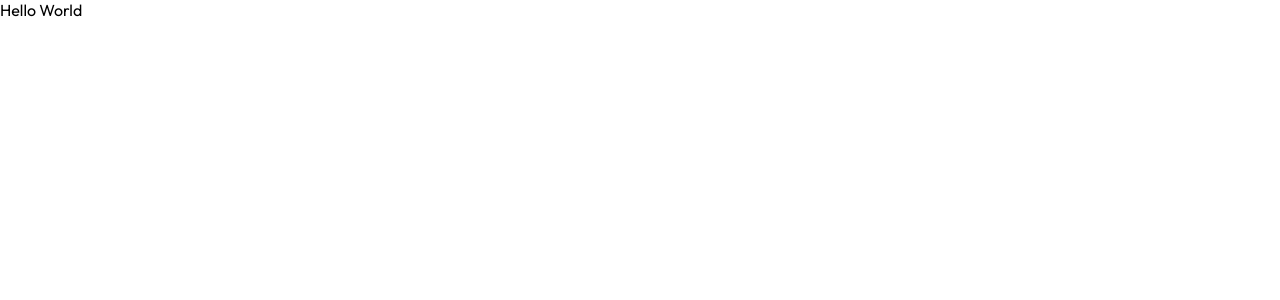
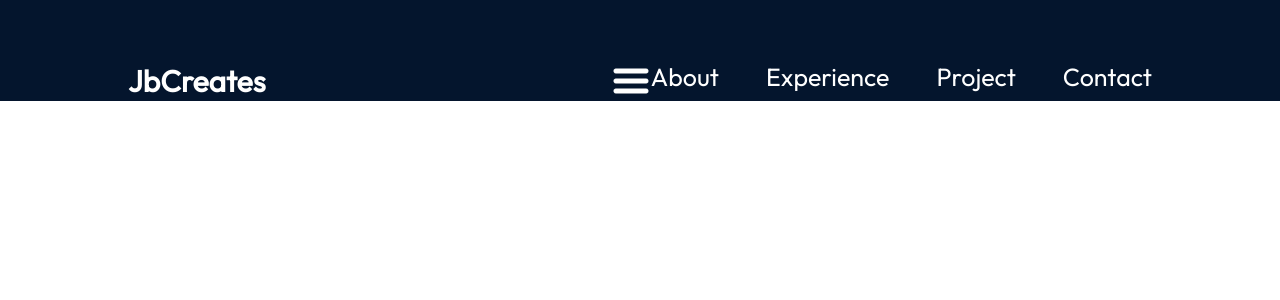
Before and after one commit to JUDHI3134/react-portfolio, a React (Vite) app: page / in a window 1280 px wide. Shown: the top 300 px of the page. Built offline with nearby package versions, Linux system fonts and the light colour scheme.

Commit message:
create and complete navbar component

```diff
--- a/src/App.jsx
+++ b/src/App.jsx
@@ -1,10 +1,11 @@
 import React from 'react'
 import styles from './App.module.css'
+import Navbar from './Components/Navbar/Navbar'
 
 const App = () => {
   return (
-    <div className={App}>
-      Hello World
+    <div className={styles.App}>
+      <Navbar/>
     </div>
   )
 }
--- a/src/App.module.css
+++ b/src/App.module.css
@@ -1,6 +1,8 @@
 @import './vars.css';
 .App{
+  background-color: var(--color-bg);
   width: 100%;
   height: 100%;
-  background-color: var(--color-bg);
+
+  /* color: white; */
 }
--- /dev/null
+++ b/src/Components/Navbar/Navbar.jsx
@@ -0,0 +1,36 @@
+import React, { useState } from 'react'
+import styles from './Navbar.module.css'
+import {getImageUrl} from '../../util'
+
+const Navbar = () => {
+
+    const [menuOpen,setMenuOpen] = useState(false)
+
+  return (
+    <nav className={styles.navbar}>
+      <a className={styles.title} href="/">JbCreates</a>
+      <div className={styles.menu}>
+      <img className={styles.menuBtn} src={menuOpen ? getImageUrl("nav/closeIcon.png") : getImageUrl("nav/menuIcon.png")} alt="" onClick={()=>setMenuOpen(!menuOpen)}/>
+        <ul className={`${styles.menuItems} ${menuOpen && styles.menuOpen}`} onClick={()=>setMenuOpen(false)}>
+            {/* <li>
+                <a href="#home">Home</a>
+            </li> */}
+            <li>
+                <a href="#about">About</a>
+            </li>
+            <li>
+                <a href="#experience">Experience</a>
+            </li>
+            <li>
+                <a href="#project">Project</a>
+            </li>
+            <li>
+                <a href="#contact">Contact</a>
+            </li>
+        </ul>
+      </div>
+    </nav>
+  )
+}
+
+export default Navbar
--- /dev/null
+++ b/src/Components/Navbar/Navbar.module.css
@@ -0,0 +1,69 @@
+@import '../../vars.css';
+
+.navbar{
+ position: relative;
+ display: flex;
+ align-items: center;
+ justify-content: space-between;
+ padding-top: 61px;
+ z-index: 2;
+ margin: 0 10%;
+}
+
+.title{
+    font-size: 30px;
+    font-weight: 600;
+    text-decoration: none;
+    color: var(--color-text);
+}
+.menu{
+    display: flex;
+}
+.menuItems{
+   display: flex;
+   gap: 47px;
+   list-style: none;
+}
+.menuItems a{
+    font-size: 25px;
+    color: var(--color-text);
+    text-decoration: none;
+}
+
+@media screen and (max-width:830px) {
+    .navbar{
+        flex-direction: column;
+        align-items: flex-start;
+    }
+    .menu{
+        position: absolute;
+        right: 0;
+        margin-right: 10%;
+        flex-direction: column;
+        align-items: flex-end;
+        gap: 11px;
+        z-index: 3;
+    }
+    .menuBtn{
+        display: block;
+        cursor: pointer;
+    }
+    .menuItems{
+        display: none;
+        flex-direction: column;
+        align-items: center;
+        gap: 13px;
+        border-radius: 10px;
+        background: rgb(25, 55, 109);
+        background: linear-gradient(0deg,
+        rgba(25,55,109,0.2) 0%,
+        rgba(25,55,109,1) 100%
+        );
+        padding: 24px 33px;
+        box-shadow: 0 0 4px 0 rgba(0, 0, 0, 0.25);
+    }
+    .menuOpen{
+        display: flex;
+        z-index: 1;
+    }
+}
--- a/src/util.js
+++ b/src/util.js
@@ -1,3 +1,3 @@
 export const getImageUrl = (path) => {
-  return new URL(`assets/${path}`, import.meta.url).href;
+  return new URL(`/assets/${path}`, import.meta.url).href;
 };
```
